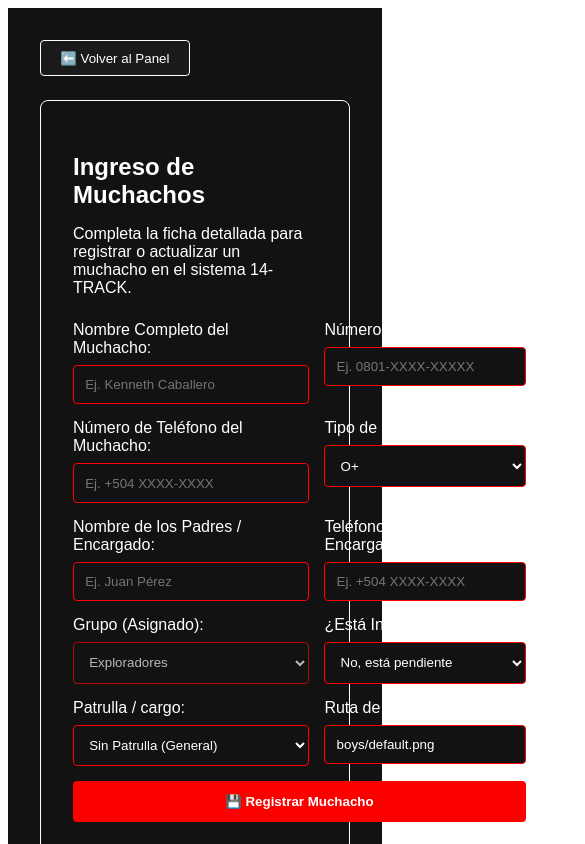
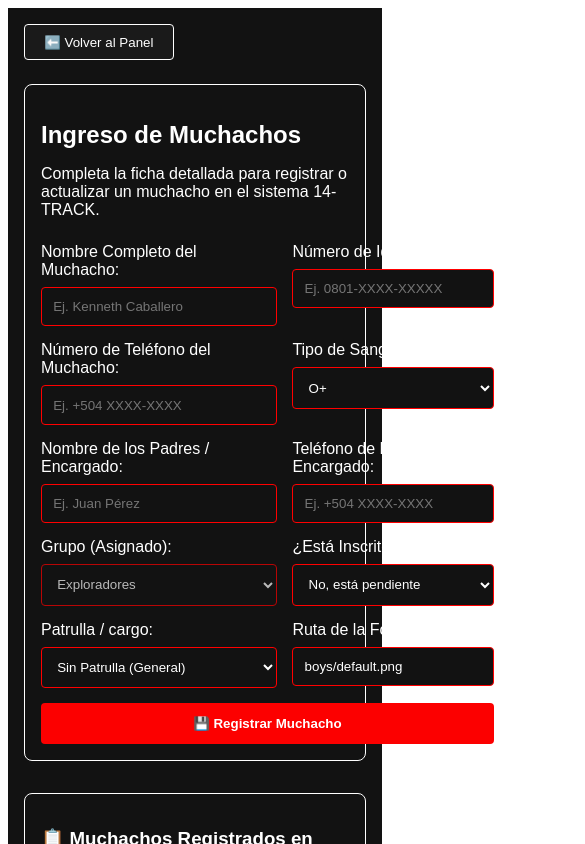
Before and after one commit to KennethC01/14-Track, an Angular app in the folder Frontend/: page /1/registro in a window 390 px wide. Shown: the top 844 px of the page, 585 px wide, since content can reach past the window. Built offline with nearby package versions, Linux system fonts and the light colour scheme; no server answers; the database is empty.

Commit message:
fix: diseño responsivo en pantalla de registro y dashboard

```diff
--- a/Frontend/src/app/components/dashboard/dashboard.css
+++ b/Frontend/src/app/components/dashboard/dashboard.css
@@ -301,3 +301,32 @@
   filter: brightness(0) invert(1);
 
 }
+
+.panel-card, .main-content, .navbar {
+  box-sizing: border-box;
+}
+
+/* 2. Ajustes para pantallas de celular */
+@media (max-width: 768px) {
+  /* Reducimos los espacios gigantes en celular */
+  .main-content {
+    padding: 1rem;
+  }
+
+  .panel-card {
+    padding: 1.2rem;
+  }
+
+  /* Apilamos la barra de navegación por si el nombre de usuario es muy largo */
+  .navbar {
+    flex-direction: column;
+    gap: 1rem;
+    padding: 1rem;
+    text-align: center;
+  }
+
+  /* Forzamos el grid a una sola columna segura en móviles */
+  .modules-grid {
+    grid-template-columns: 1fr;
+  }
+}
--- a/Frontend/src/app/exploradores/registro/registro.css
+++ b/Frontend/src/app/exploradores/registro/registro.css
@@ -123,3 +123,35 @@
 th:last-child {
   min-width: 100px;
 }
+
+.contenedor-tabla-responsiva {
+    width: 100%;
+    overflow-x: auto;
+    -webkit-overflow-scrolling: touch; /* Deslizamiento suave en móviles */
+    margin-top: 1rem;
+}
+
+/* =========================================
+   2. MEDIA QUERY PARA EL FORMULARIO EN MÓVILES
+   ========================================= */
+.registro-container, .registro-card {
+    box-sizing: border-box;
+}
+
+@media (max-width: 768px) {
+    /* Usamos tu clase real: .form-grid */
+    .form-grid {
+        display: grid;
+        grid-template-columns: 1fr; /* Fuerza 1 sola columna */
+        gap: 15px;
+    }
+
+    /* Reducimos el padding (2rem es muy grande para un celular) */
+    .registro-container {
+        padding: 1rem;
+    }
+
+    .registro-card {
+        padding: 1rem;
+    }
+}
--- a/Frontend/src/index.html
+++ b/Frontend/src/index.html
@@ -4,7 +4,7 @@
     <meta charset="utf-8" />
     <title>TrackApp</title>
     <base href="/" />
-    <meta name="viewport" content="width=device-width, initial-scale=1" />
+    <meta name="viewport" content="width=device-width, initial-scale=1.0" />
     <link rel="icon" type="image/x-icon" href="favicon.ico" />
   </head>
   <body>
```
